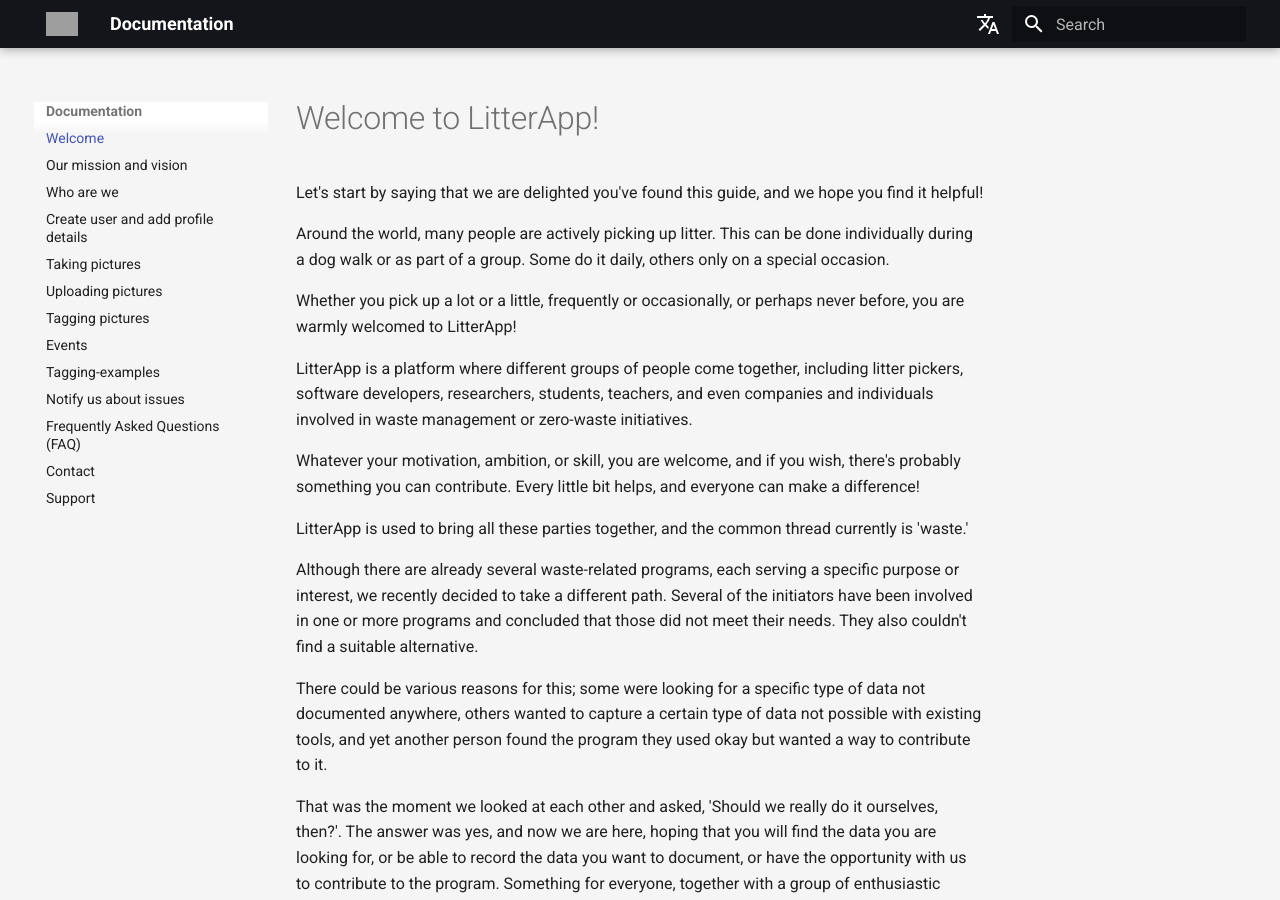
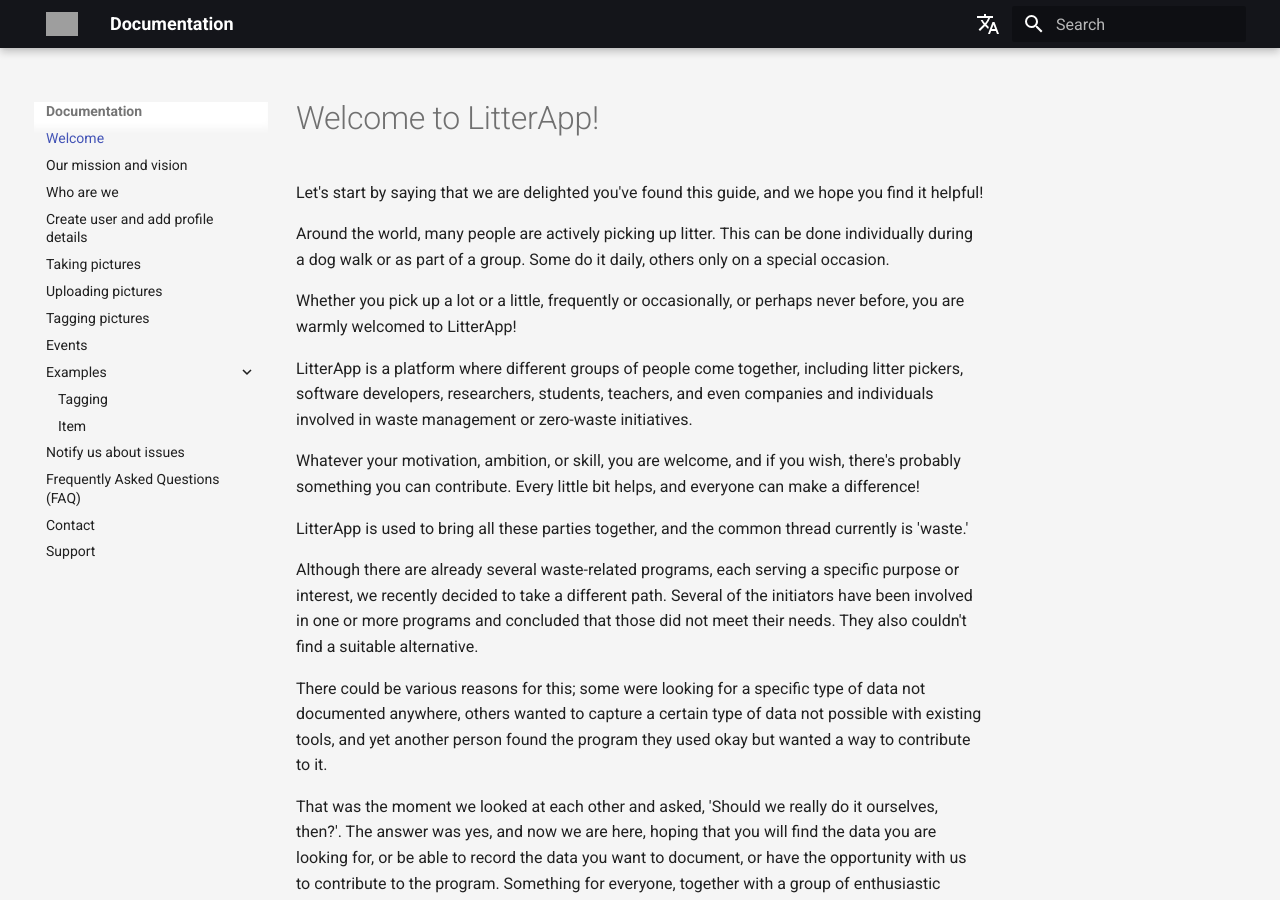
Before and after one commit to phummelen/littertagger-docs, an MkDocs documentation site: the page built from documentation/docs/en/index.md, in a window 1280 px wide and 900 px high. Built offline with MkDocs 1.6.1 and Material for MkDocs 9.7.7, drawn with Linux system fonts in a browser that asks for light colours; comment, search, counter and statistics services are not loaded; grey boxes are pictures that could not be loaded.

Commit message:
Update mkdocs.yml

```diff
--- a/documentation/config/en/mkdocs.yml
+++ b/documentation/config/en/mkdocs.yml
@@ -55,7 +55,9 @@ nav:
 - Uploading pictures: 30_Uploading-Pictures.md
 - Tagging pictures: 40_Tagging-Pictures.md
 - Events: 50_Events.md
-- Tagging-examples: 90_Tagging-examples.md
+- Examples:
+    - Tagging: 90_Tagging.md
+    - Item: 92_Item-Examples.md
 - Notify us about issues: 90_Issues.md
 - Frequently Asked Questions (FAQ): 90_Faq.md
 - Contact: 90_Contact.md
```
